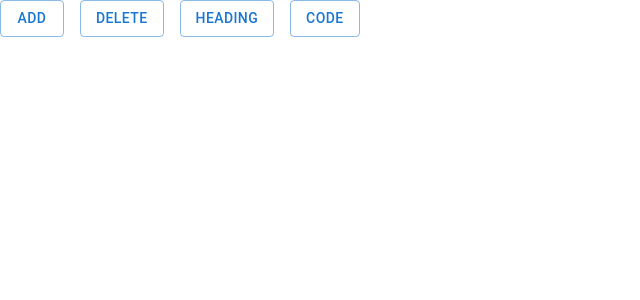
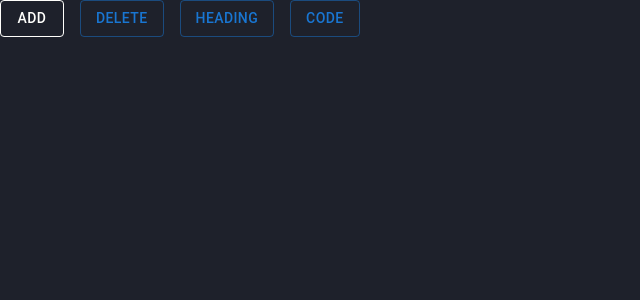
Before and after one commit to mithunb9/cotes, a Next.js app: page /notes in a window 1280 px wide. Shown: the top 300 px of the page, without its empty margins (0-640 px from the left). Built offline with nearby package versions, Linux system fonts and the light colour scheme.

Commit message:
trying button color change

```diff
--- a/pages/notes.js
+++ b/pages/notes.js
@@ -39,7 +39,7 @@ export default function Notes() {
         ))}
         <div>
           <Stack direction="row" spacing={2}>
-            <Button primary="black" variant="outlined" onClick={onClick}>
+            <Button color="inherit" primary="black" variant="outlined" onClick={onClick}>
               Add
             </Button>
             <Button variant="outlined" onClick={deleteNote}>
--- a/styles/globals.css
+++ b/styles/globals.css
@@ -1,5 +1,7 @@
 html,
 body {
+  color: #fffffc;
+  background-color: #1e212b;
   padding: 0;
   margin: 0;
   font-family: -apple-system, BlinkMacSystemFont, Segoe UI, Roboto, Oxygen,
@@ -24,3 +26,7 @@ a {
     background: #1e212b;
   }
 }
+
+.MuiButton-textInherit {
+  color: black;
+}
```
